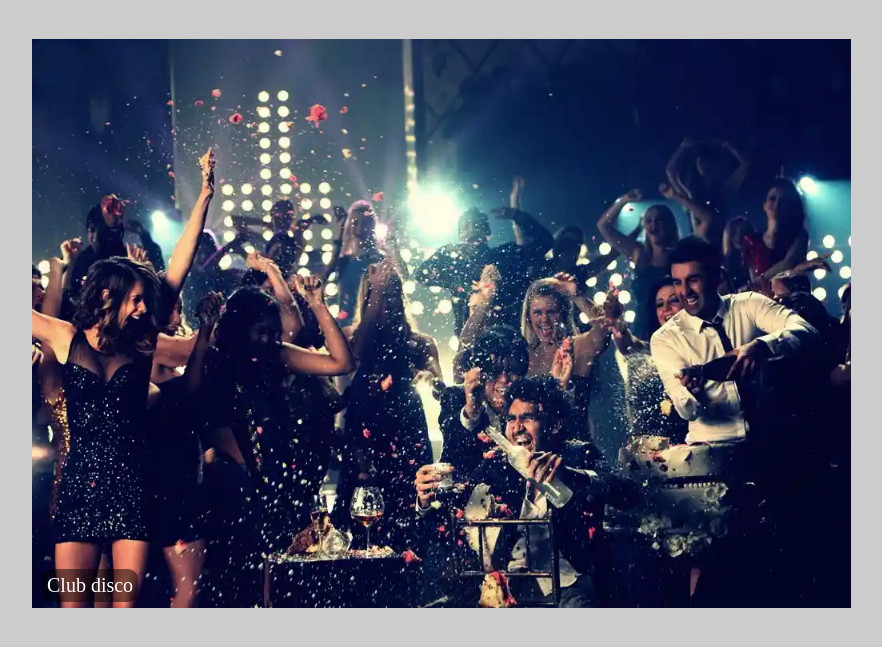
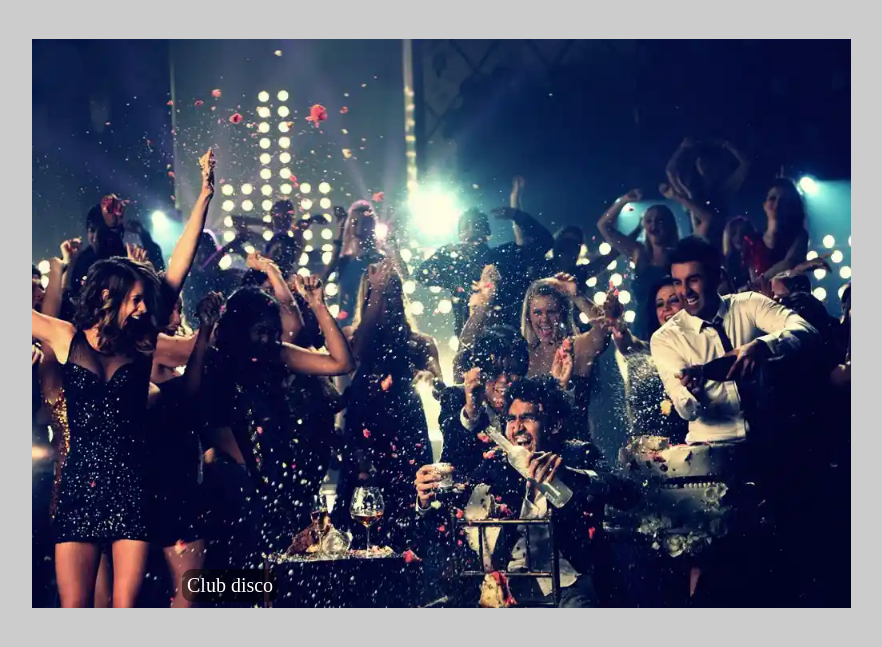
Before and after one commit to doudik/1ITA_23-24, a plain HTML site: page Solve The Challange/index.html in a window 1280 px wide. Shown: the part 81-728 px from the top of the page, without its empty margins (96-978 px from the left). Drawn offline with Linux system fonts and the light colour scheme.

Commit message:
Update style.css

```diff
--- a/Solve The Challange/style.css
+++ b/Solve The Challange/style.css
@@ -27,7 +27,7 @@ header{
 .caption{
     position: absolute;
     bottom: 10px;
-    left: 10px;
+    left: 150px;
     background-color: rgba(0, 0, 0, 0.5);
     color: white;
     padding: 5px;
```
